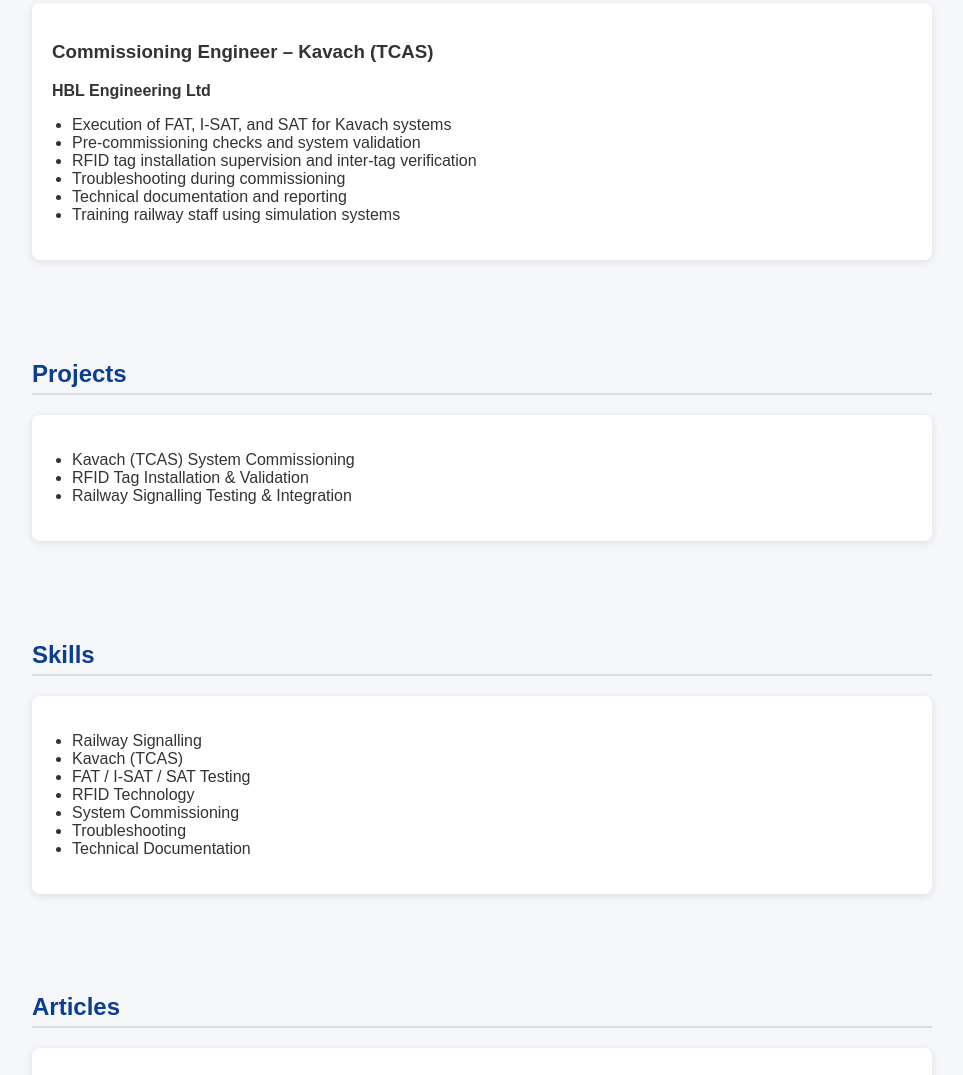
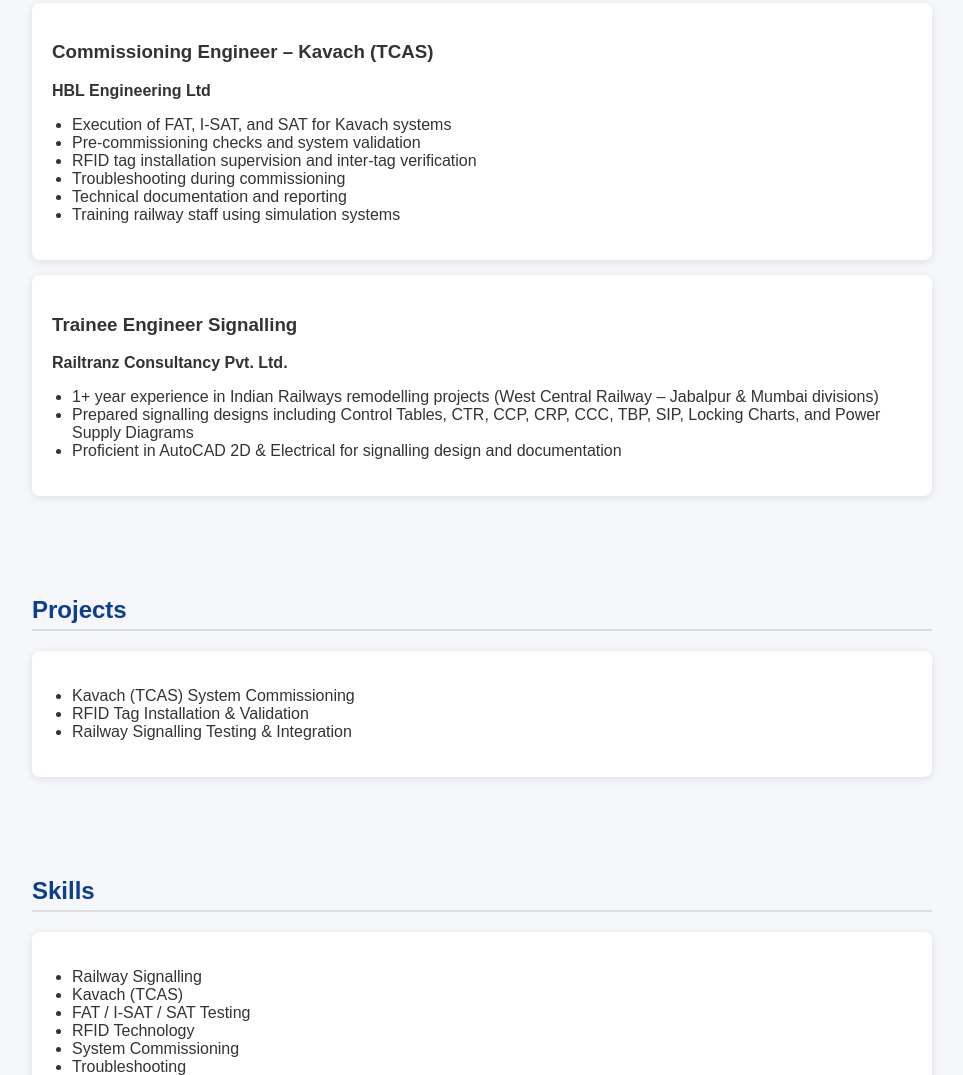
Before and after one commit to Soumajit-Roy/soumajit-roy.github.io, a plain HTML site: page index.html in a window 1280 px wide. Shown: the part 727-1802 px from the top of the page, without its empty margins (158-1121 px from the left). Drawn offline with Linux system fonts and the light colour scheme.

Commit message:
Revise meta tags and title in index.html
Updated meta tags and title for improved SEO and clarity.

```diff
--- a/index.html
+++ b/index.html
@@ -3,9 +3,11 @@
 <head>
 <meta charset="UTF-8">
 <meta name="viewport" content="width=device-width, initial-scale=1.0">
-<meta name="description" content="Soumajit Roy is a Railway Signalling and Kavach (TCAS) Commissioning Engineer working on Indian Railways projects, specializing in RFID, FAT, SAT and system commissioning.">
+<meta property="og:site_name" content="Soumajit Roy">
+<meta name="author" content="Soumajit Roy">
+<meta name="description" content="Soumajit Roy is a Railway Signalling and Kavach (TCAS) Commissioning Engineer working on Indian Railways projects with experience in RFID, FAT, SAT and system testing.">
 <meta name="google-site-verification" content="jspXXnl1Akkua2kejJuZJDj58ed7LY42YLA3AVzGuw0" />
-<title>Soumajit Roy | Kavach Engineer</title>
+<title>Soumajit Roy | Railway Signalling & Kavach (TCAS) Engineer</title>
 
 <style>
 body {
@@ -93,6 +95,15 @@
             <li>Training railway staff using simulation systems</li>
         </ul>
     </div>
+    <div class="card">
+        <h3>Trainee Engineer Signalling</h3>
+        <p><strong>Railtranz Consultancy Pvt. Ltd.</strong></p>
+        <ul>
+            <li>1+ year experience in Indian Railways remodelling projects (West Central Railway – Jabalpur & Mumbai divisions)</li>
+            <li>Prepared signalling designs including Control Tables, CTR, CCP, CRP, CCC, TBP, SIP, Locking Charts, and Power Supply Diagrams</li>
+            <li>Proficient in AutoCAD 2D & Electrical for signalling design and documentation</li>
+        </ul>
+    </div>
 </section>
 
 <section>
```
